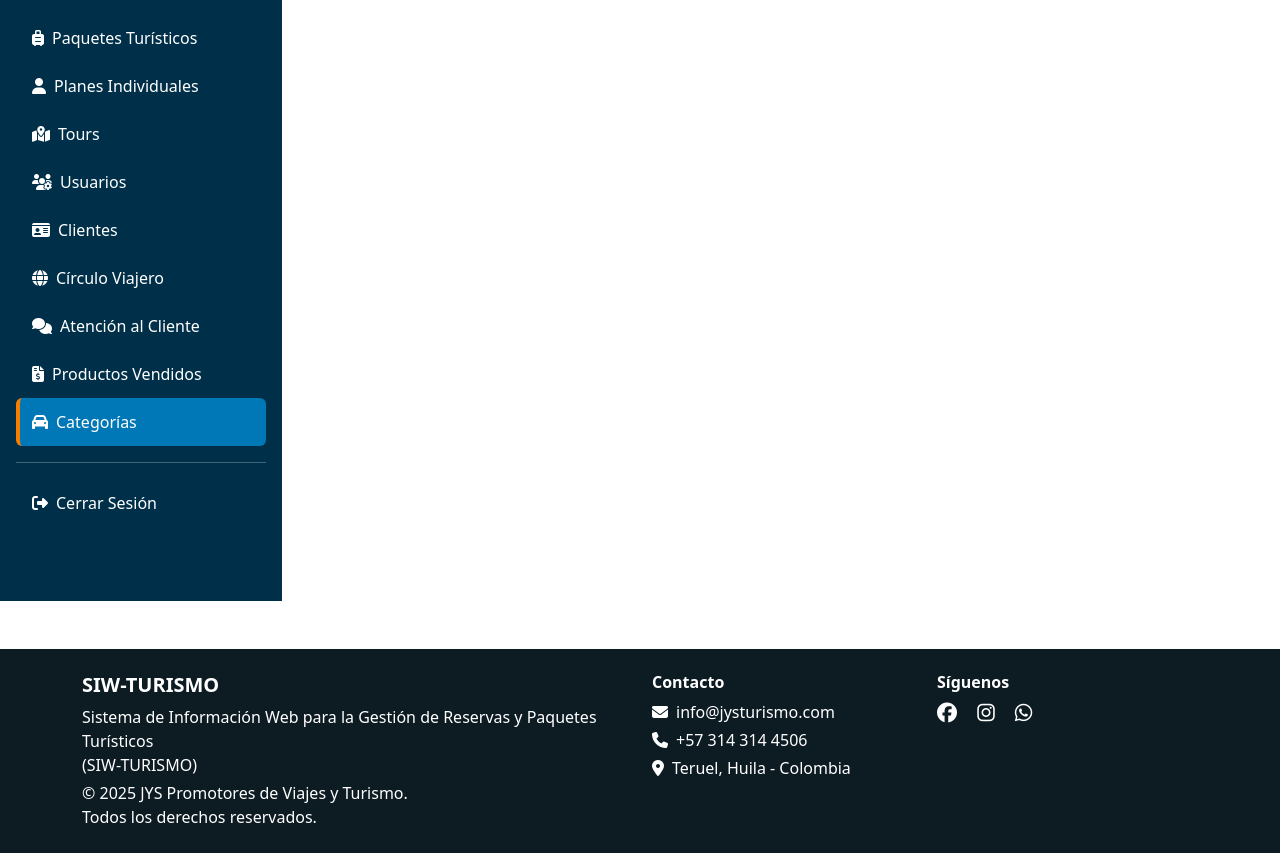
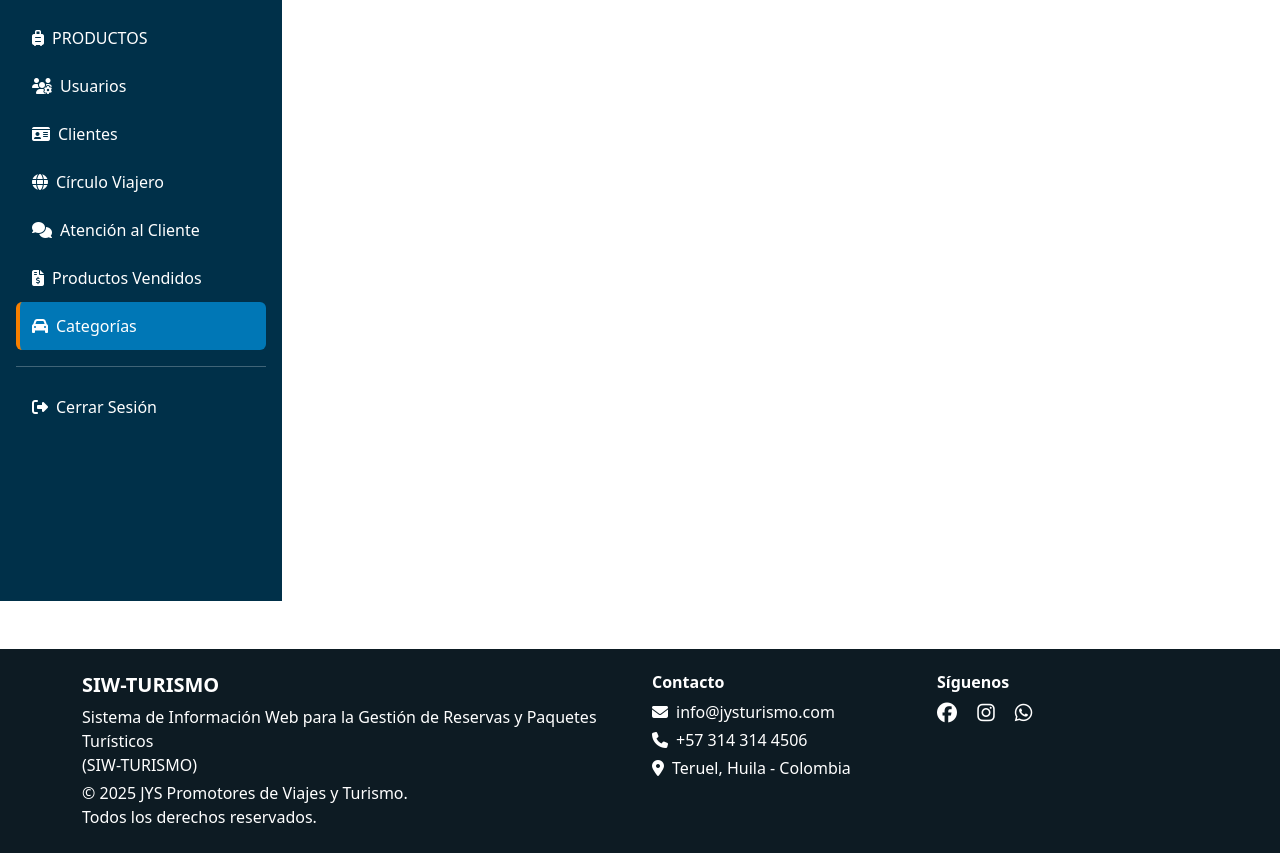
Before and after one commit to JulioCasanova01/SIW-TURISMO, a PHP site: page /SIW-TURISMO/admin/categorias.php in a window 1280 px wide. Shown: the part 199-1052 px from the top of the page. Run offline with PHP 8.4, Linux system fonts and the light colour scheme; the visitor is signed in with stand-in values (Sample User, id 1); data that the repository does not hold is empty.

Commit message:
agregar productos

```diff
--- a/vista/admin/sidebar.php
+++ b/vista/admin/sidebar.php
@@ -42,11 +42,11 @@
                     </a>
                 </li>
                 <li class="nav-item">
-                    <a href="http://localhost/SIW-TURISMO/vista/admin/paquetes.php" class="nav-link i-paquetes text-white">
-                        <i class="fas fa-suitcase-rolling me-2"></i>Paquetes Turísticos
+                    <a href="http://localhost/SIW-TURISMO/vista/admin/productos.php" class="nav-link i-productos text-white">
+                        <i class="fas fa-suitcase-rolling me-2"></i>PRODUCTOS
                     </a>
                 </li>
-                <li class="nav-item">
+                <!-- <li class="nav-item">
                     <a href="http://localhost/SIW-TURISMO/vista/admin/planes.php" class="nav-link i-planes text-white">
                         <i class="fas fa-user me-2"></i>Planes Individuales
                     </a>
@@ -55,7 +55,7 @@
                     <a href="http://localhost/SIW-TURISMO/vista/admin/tours.php" class="nav-link i-tours text-white">
                         <i class="fas fa-map-marked-alt me-2"></i>Tours
                     </a>
-                </li>
+                </li> -->
                 <li class="nav-item">
                     <a href="http://localhost/SIW-TURISMO/vista/admin/usuarios.php" class="nav-link i-usuarios text-white">
                         <i class="fas fa-users-cog me-2"></i>Usuarios
```
Also changed, not shown: vista/admin/productos.php (renamed from vista/admin/paquetes.php).
